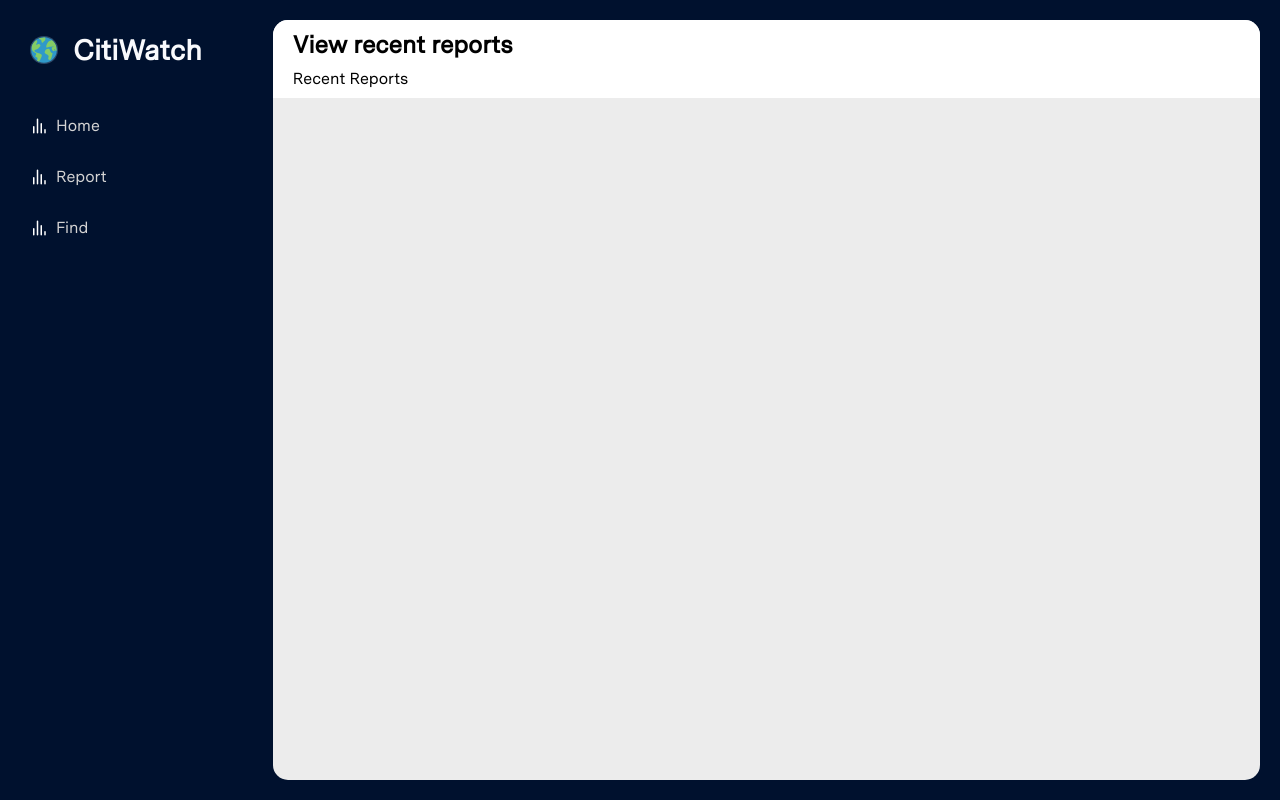
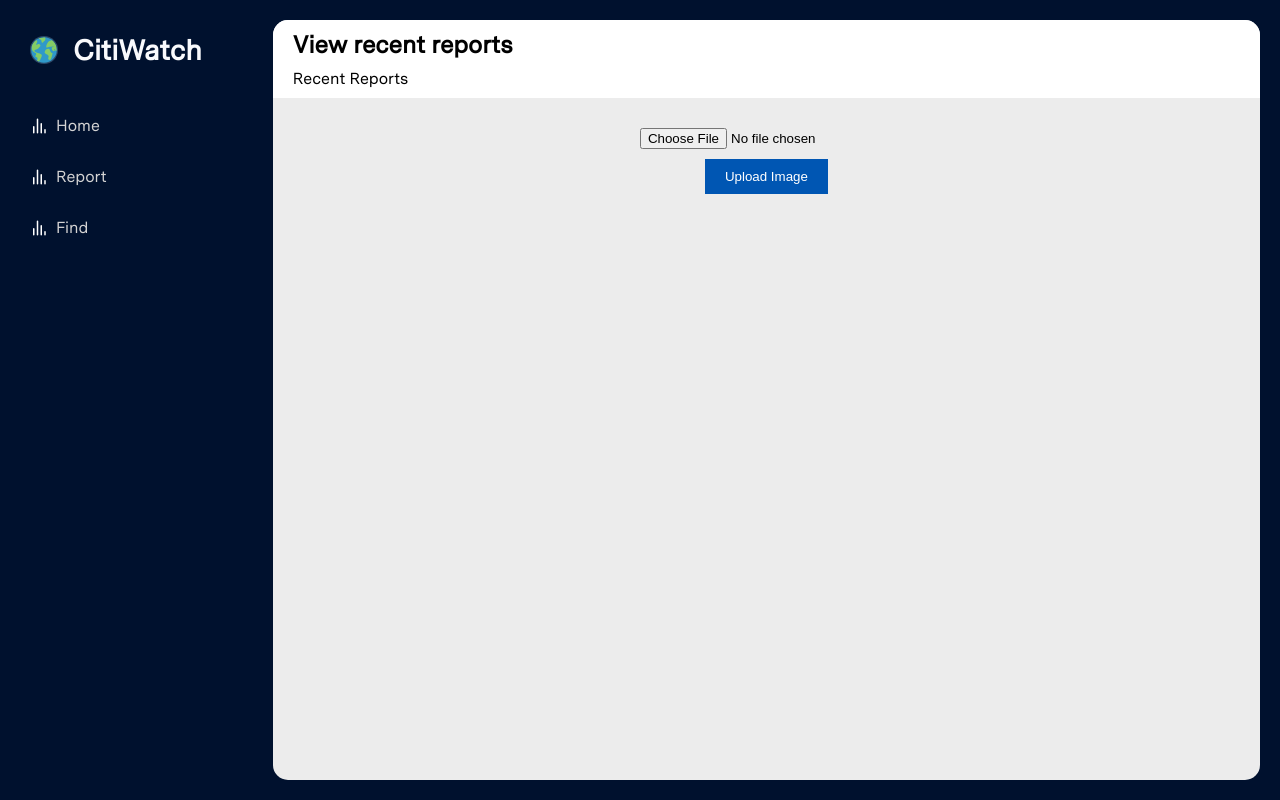
Before and after one commit to mnkjoshi/CityWatch, a Next.js app in the folder client/: page /report in a window 1280 px wide. Built offline with nearby package versions, Linux system fonts and the light colour scheme.

Commit message:
added upload buttong for Report Page

```diff
--- a/client/app/report/page.js
+++ b/client/app/report/page.js
@@ -1,9 +1,23 @@
 "use client";
 
-import React from 'react';
+import React, { useState } from 'react';
 import styles from './report.module.css';
 
 export default function Page() {
+    const [selectedFile, setSelectedFile] = useState(null);
+
+    const handleFileChange = (event) => {
+        setSelectedFile(event.target.files[0]);
+    };
+
+    const handleUpload = async () => {
+        if (selectedFile) {
+            const formData = new FormData();
+            formData.append('file', selectedFile);
+            console.log('File ready for upload: ', selectedFile);
+        }
+    };
+
     return (
         <div className={styles.page}>
             {/* Title */}
@@ -11,6 +25,12 @@ export default function Page() {
                 <h4 className={styles.titleText}>View recent reports</h4>
                 <p className={styles.titleText1}>Recent Reports</p>
             </div>
+
+            {/* Upload section */}
+            <div className={styles.uploadSection}>
+                <input type="file" onChange={handleFileChange} className={styles.fileInput} />
+                <button onClick={handleUpload} className={styles.uploadButton}>Upload Image</button>
+            </div>
         </div>
-        );
+    );
 }
--- a/client/app/report/report.module.css
+++ b/client/app/report/report.module.css
@@ -43,3 +43,40 @@
     padding-left: 20px;
     margin: 10px 0 10px 0;
 }
+
+.imageContainer {
+    display: flex;
+    justify-content: center;
+    align-items: center;
+    gap: 20px;
+}
+
+.imageDescription {
+
+    color: #333;
+    font-size: 16px;
+}
+
+.uploadSection {
+    display: flex;
+    flex-direction: column;
+    align-items: center;
+    margin-top: 20px;
+}
+
+.fileInput {
+    margin: 10px 0;
+}
+
+.uploadButton {
+    padding: 10px 20px;
+    background-color: #0056b3;
+    color: white;
+    border: none;
+    cursor: pointer;
+    margin-bottom: 20px;
+}
+
+.uploadButton:hover {
+    background-color: #003d82;
+}
```
Also changed, not shown: client/public/test.webp (added).
